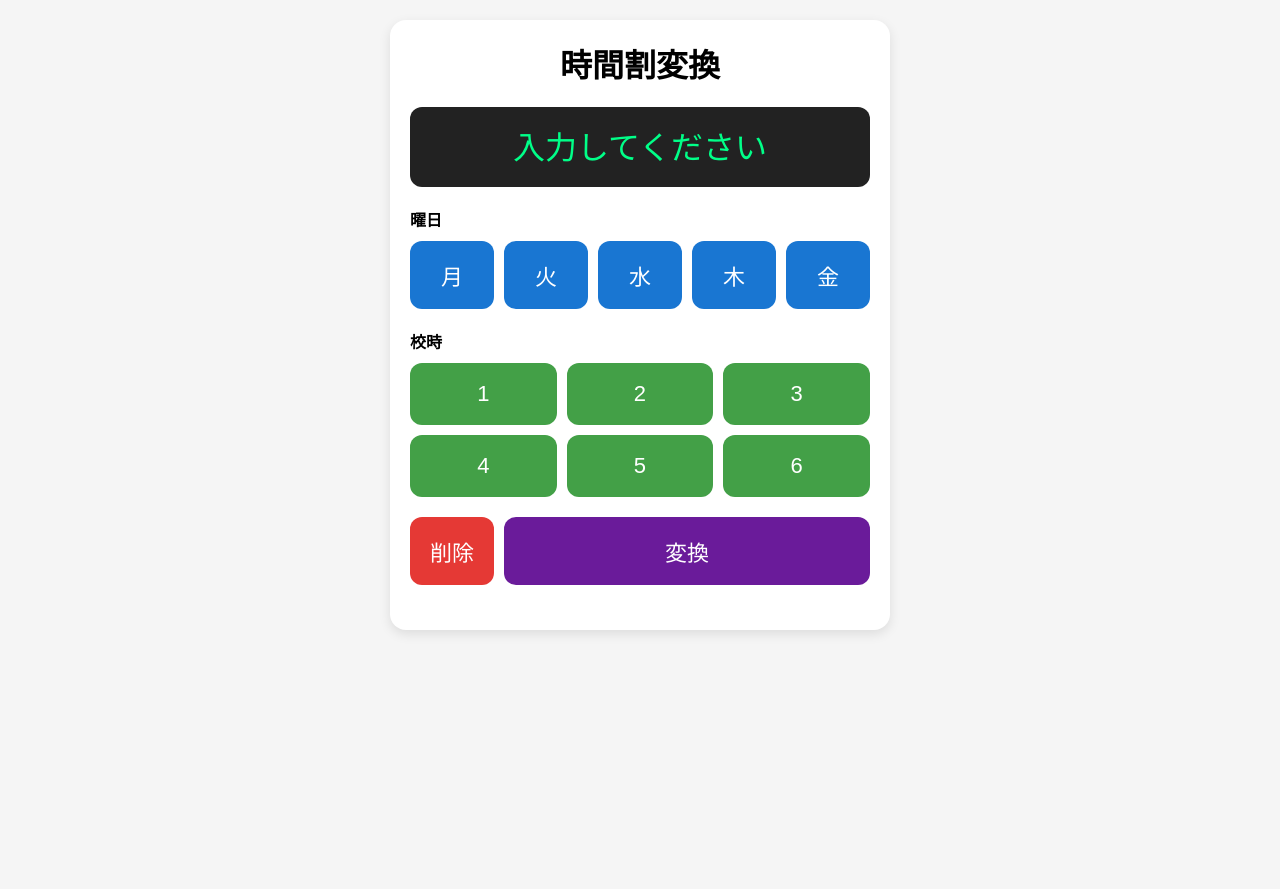
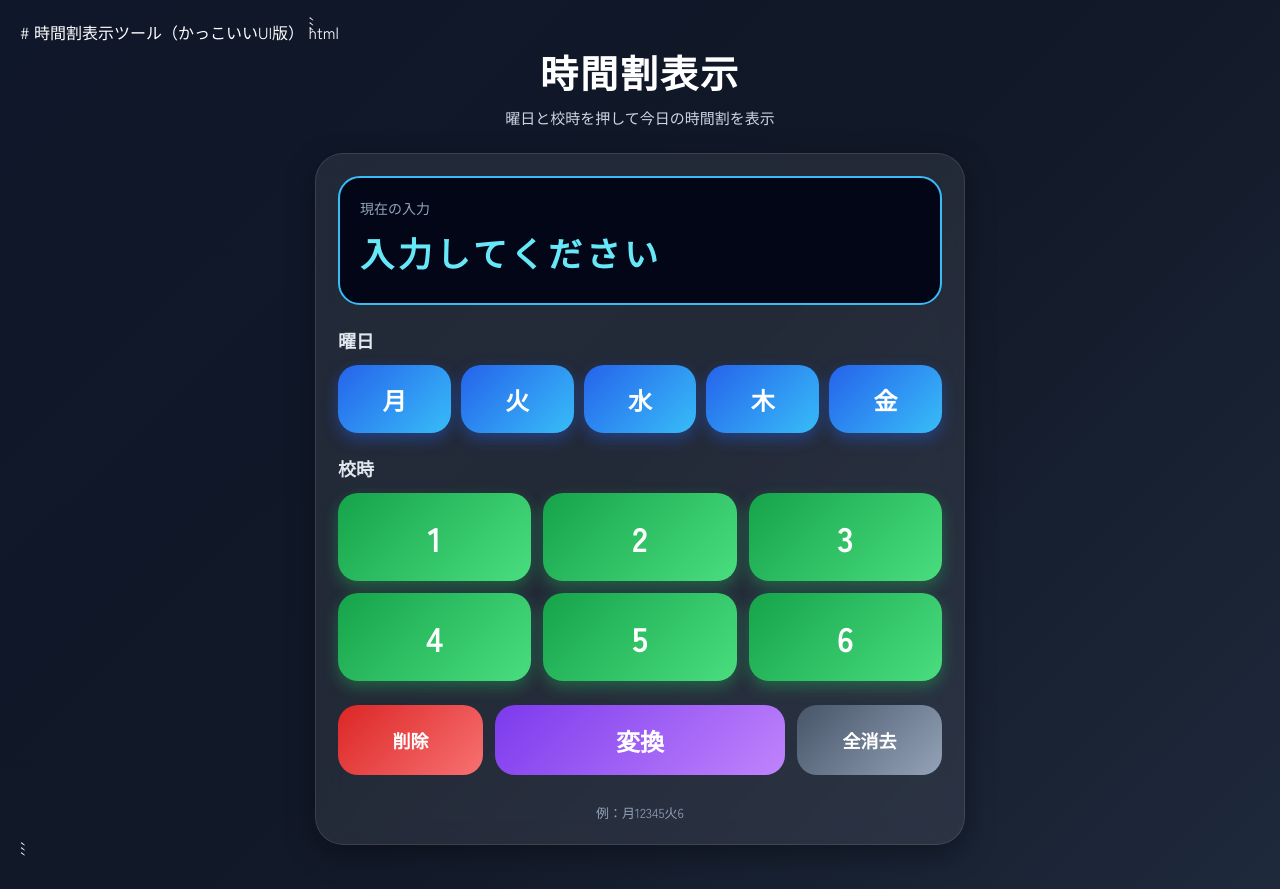
Before and after one commit to RYU-pc/timetable-tool, a plain HTML site: page index.html in a window 1280 px wide. Before the commit the page ends 800 px from the top, so only its background shows below. Drawn offline with Linux system fonts and the light colour scheme.

Commit message:
Update index.html

````diff
--- a/index.html
+++ b/index.html
@@ -1,74 +1,120 @@
+# 時間割表示ツール（かっこいいUI版）
+
+```html
 <!DOCTYPE html>
 <html lang="ja">
 <head>
 <meta charset="UTF-8">
 <meta name="viewport" content="width=device-width, initial-scale=1.0">
-<title>時間割変換</title>
+
+<title>時間割表示ツール</title>
+
+<link rel="preconnect" href="https://fonts.googleapis.com">
+<link rel="preconnect" href="https://fonts.gstatic.com" crossorigin>
+<link href="https://fonts.googleapis.com/css2?family=Zen+Kaku+Gothic+New:wght@400;500;700&display=swap" rel="stylesheet">
 
 <style>
 
+*{
+    box-sizing:border-box;
+}
+
 body{
     margin:0;
+    min-height:100vh;
+    font-family:'Zen Kaku Gothic New',sans-serif;
+    background:
+    linear-gradient(135deg,#0f172a,#111827,#1e293b);
+    color:white;
     padding:20px;
-    background:#f5f5f5;
-    font-family:sans-serif;
 }
 
 .container{
-    max-width:500px;
+    max-width:650px;
     margin:auto;
 }
 
-.card{
-    background:white;
-    border-radius:16px;
-    padding:20px;
-    box-shadow:0 4px 12px rgba(0,0,0,0.1);
+.header{
+    text-align:center;
+    margin-bottom:25px;
 }
 
-h1{
-    text-align:center;
-    margin-top:0;
+.title{
+    font-size:38px;
+    font-weight:700;
+    margin-bottom:8px;
+    letter-spacing:2px;
+}
+
+.subtitle{
+    color:#cbd5e1;
+    font-size:15px;
+}
+
+.card{
+    background:rgba(255,255,255,0.08);
+    backdrop-filter:blur(12px);
+    border:1px solid rgba(255,255,255,0.1);
+    border-radius:28px;
+    padding:22px;
+    box-shadow:
+    0 10px 30px rgba(0,0,0,0.35);
+}
+
+.displayBox{
+    background:#020617;
+    border:2px solid #38bdf8;
+    border-radius:22px;
+    padding:20px;
+    margin-bottom:22px;
+}
+
+.displayTitle{
+    font-size:14px;
+    color:#94a3b8;
+    margin-bottom:10px;
 }
 
 .display{
-    background:#222;
-    color:#00ff88;
-    font-size:32px;
-    text-align:center;
-    padding:15px;
-    border-radius:12px;
-    margin-bottom:20px;
-    min-height:50px;
+    min-height:55px;
+    font-size:34px;
+    letter-spacing:4px;
+    color:#67e8f9;
     word-break:break-all;
+    font-weight:700;
+}
+
+.section{
+    margin-top:22px;
 }
 
 .sectionTitle{
-    font-weight:bold;
-    margin-bottom:10px;
-    margin-top:20px;
+    font-size:18px;
+    font-weight:700;
+    margin-bottom:12px;
+    color:#e2e8f0;
 }
 
-.grid{
+.dayGrid{
     display:grid;
     grid-template-columns:repeat(5,1fr);
     gap:10px;
 }
 
-.grid3{
+.numGrid{
     display:grid;
     grid-template-columns:repeat(3,1fr);
-    gap:10px;
+    gap:12px;
 }
 
 button{
-    padding:18px;
-    font-size:22px;
     border:none;
-    border-radius:12px;
+    border-radius:20px;
+    cursor:pointer;
     color:white;
-    cursor:pointer;
-    transition:0.1s;
+    font-family:inherit;
+    transition:0.12s;
+    font-weight:700;
 }
 
 button:active{
@@ -76,36 +122,118 @@ button:active{
 }
 
 .dayBtn{
-    background:#1976d2;
+    background:linear-gradient(135deg,#2563eb,#38bdf8);
+    height:68px;
+    font-size:24px;
+    box-shadow:0 6px 15px rgba(37,99,235,0.4);
 }
 
 .numBtn{
-    background:#43a047;
+    background:linear-gradient(135deg,#16a34a,#4ade80);
+    height:88px;
+    font-size:34px;
+    box-shadow:0 6px 15px rgba(34,197,94,0.35);
+}
+
+.actionArea{
+    display:grid;
+    grid-template-columns:1fr 2fr 1fr;
+    gap:12px;
+    margin-top:24px;
 }
 
 .deleteBtn{
-    background:#e53935;
+    background:linear-gradient(135deg,#dc2626,#f87171);
+    font-size:18px;
 }
 
 .convertBtn{
-    background:#6a1b9a;
+    background:linear-gradient(135deg,#7c3aed,#c084fc);
+    font-size:24px;
+}
+
+.clearBtn{
+    background:linear-gradient(135deg,#475569,#94a3b8);
+    font-size:18px;
+}
+
+.actionBtn{
+    height:70px;
 }
 
 .result{
-    margin-top:25px;
+    margin-top:28px;
 }
 
-.lesson{
-    background:#e3f2fd;
-    border-radius:12px;
-    padding:15px;
-    margin-top:10px;
-    font-size:22px;
+.resultTitle{
+    font-size:24px;
+    font-weight:700;
+    margin-bottom:14px;
 }
 
-.period{
-    font-weight:bold;
-    margin-right:10px;
+.lessonCard{
+    background:rgba(255,255,255,0.09);
+    border:1px solid rgba(255,255,255,0.1);
+    border-radius:22px;
+    padding:18px;
+    margin-top:12px;
+    display:flex;
+    align-items:center;
+    gap:16px;
+}
+
+.periodBadge{
+    min-width:74px;
+    height:74px;
+    border-radius:18px;
+    background:linear-gradient(135deg,#0ea5e9,#22d3ee);
+    display:flex;
+    align-items:center;
+    justify-content:center;
+    font-size:22px;
+    font-weight:700;
+    box-shadow:0 4px 15px rgba(14,165,233,0.4);
+}
+
+.lessonInfo{
+    flex:1;
+}
+
+.lessonName{
+    font-size:28px;
+    font-weight:700;
+}
+
+.lessonSub{
+    color:#cbd5e1;
+    margin-top:4px;
+    font-size:14px;
+}
+
+.footerText{
+    text-align:center;
+    margin-top:18px;
+    color:#94a3b8;
+    font-size:13px;
+}
+
+@media(max-width:600px){
+
+    .title{
+        font-size:30px;
+    }
+
+    .display{
+        font-size:28px;
+    }
+
+    .lessonName{
+        font-size:24px;
+    }
+
+    .numBtn{
+        height:82px;
+    }
 }
 
 </style>
@@ -115,50 +243,75 @@ button:active{
 
 <div class="container">
 
+<div class="header">
+    <div class="title">時間割表示</div>
+    <div class="subtitle">
+        曜日と校時を押して今日の時間割を表示
+    </div>
+</div>
+
 <div class="card">
 
-<h1>時間割変換</h1>
+<div class="displayBox">
+    <div class="displayTitle">現在の入力</div>
+    <div class="display" id="display">
+        入力してください
+    </div>
+</div>
 
-<div class="display" id="display"></div>
-
+<div class="section">
     <div class="sectionTitle">曜日</div>
 
-<div class="grid">
+    <div class="dayGrid">
 
-<button class="dayBtn" onclick="beep(700,80); addText('月')">月</button>
-<button class="dayBtn" onclick="beep(700,80); addText('火')">火</button>
-<button class="dayBtn" onclick="beep(700,80); addText('水')">水</button>
-<button class="dayBtn" onclick="beep(700,80); addText('木')">木</button>
-<button class="dayBtn" onclick="beep(700,80); addText('金')">金</button>
+        <button class="dayBtn" onclick="playBeep(650,70); addText('月')">月</button>
+        <button class="dayBtn" onclick="playBeep(650,70); addText('火')">火</button>
+        <button class="dayBtn" onclick="playBeep(650,70); addText('水')">水</button>
+        <button class="dayBtn" onclick="playBeep(650,70); addText('木')">木</button>
+        <button class="dayBtn" onclick="playBeep(650,70); addText('金')">金</button>
 
     </div>
+</div>
 
+<div class="section">
     <div class="sectionTitle">校時</div>
 
-<div class="grid3">
+    <div class="numGrid">
 
-<button class="numBtn" onclick="beep(900,80); addText('1')">1</button>
-<button class="numBtn" onclick="beep(900,80); addText('2')">2</button>
-<button class="numBtn" onclick="beep(900,80); addText('3')">3</button>
-<button class="numBtn" onclick="beep(900,80); addText('4')">4</button>
-<button class="numBtn" onclick="beep(900,80); addText('5')">5</button>
-<button class="numBtn" onclick="beep(900,80); addText('6')">6</button>
+        <button class="numBtn" onclick="playBeep(850,60); addText('1')">1</button>
+        <button class="numBtn" onclick="playBeep(850,60); addText('2')">2</button>
+        <button class="numBtn" onclick="playBeep(850,60); addText('3')">3</button>
+        <button class="numBtn" onclick="playBeep(850,60); addText('4')">4</button>
+        <button class="numBtn" onclick="playBeep(850,60); addText('5')">5</button>
+        <button class="numBtn" onclick="playBeep(850,60); addText('6')">6</button>
 
     </div>
+</div>
 
-<div class="grid" style="margin-top:20px;">
+<div class="actionArea">
 
-<button class="deleteBtn" onclick="beep(300,120); deleteText()">
+    <button class="actionBtn deleteBtn"
+    onclick="playBeep(300,120); deleteText()">
     削除
     </button>
 
-<button class="convertBtn" onclick="beep(1400,180); convertTimetable()" style="grid-column:span 4;">
+    <button class="actionBtn convertBtn"
+    onclick="playBeep(1350,150); convertTimetable()">
     変換
+    </button>
+
+    <button class="actionBtn clearBtn"
+    onclick="playBeep(450,120); clearText()">
+    全消去
     </button>
 
 </div>
 
 <div class="result" id="result"></div>
+
+<div class="footerText">
+例：月12345火6
+</div>
 
 </div>
 
@@ -168,25 +321,23 @@ button:active{
 
 const timetable = {
 
-    月: ["国語","英語","理科","体育","数学","社会"],
+    月:["国語","英語","理科","体育","数学","社会"],
 
-    火: ["理科","英語","数学","社会","総合","総合"],
+    火:["理科","英語","数学","社会","総合","総合"],
 
-    水: ["音楽","社会","体育","理科","学活"],
+    水:["音楽","社会","体育","理科","学活"],
 
-    木: ["英語","美術","道徳","国語","数学","理科"],
+    木:["英語","美術","道徳","国語","数学","理科"],
 
-    金: ["英語","国語","数学","社会","体育","家庭科"]
-
+    金:["英語","国語","数学","社会","体育","家庭科"]
 };
 
 let input = "";
 
-// 電子音
-function beep(freq = 800, duration = 80){
-
 const audioCtx =
 new (window.AudioContext || window.webkitAudioContext)();
+
+function playBeep(freq=800,duration=80){
 
     const oscillator =
     audioCtx.createOscillator();
@@ -203,8 +354,13 @@ function beep(freq = 800, duration = 80){
     gainNode.connect(audioCtx.destination);
 
     gainNode.gain.setValueAtTime(
-        0.08,
+        0.06,
         audioCtx.currentTime
+    );
+
+    gainNode.gain.exponentialRampToValueAtTime(
+        0.001,
+        audioCtx.currentTime + duration / 1000
     );
 
     oscillator.start();
@@ -228,6 +384,16 @@ function deleteText(){
     updateDisplay();
 }
 
+function clearText(){
+
+    input = "";
+
+    updateDisplay();
+
+    document.getElementById("result")
+    .innerHTML = "";
+}
+
 function updateDisplay(){
 
     document.getElementById("display")
@@ -239,7 +405,8 @@ function convertTimetable(){
     const result =
     document.getElementById("result");
 
-    result.innerHTML = "";
+    result.innerHTML =
+    `<div class="resultTitle">今日の時間割</div>`;
 
     let currentDay = "";
 
@@ -249,7 +416,6 @@ function convertTimetable(){
 
         const char = input[i];
 
-        // 曜日
         if(timetable[char]){
 
             currentDay = char;
@@ -257,7 +423,6 @@ function convertTimetable(){
             continue;
         }
 
-        // 数字
         if(!isNaN(char) && currentDay){
 
             const lesson =
@@ -272,8 +437,11 @@ function convertTimetable(){
 
     if(lessons.length === 0){
 
-        result.innerHTML =
-        "入力してください";
+        result.innerHTML += `
+        <div class="lessonCard">
+            入力してください
+        </div>
+        `;
 
         return;
     }
@@ -281,15 +449,29 @@ function convertTimetable(){
     lessons.forEach((lesson,index)=>{
 
         result.innerHTML += `
-        <div class="lesson">
-            <span class="period">
-            ${index+1}校時
-            </span>
+
+        <div class="lessonCard">
+
+            <div class="periodBadge">
+                ${index+1}
+            </div>
+
+            <div class="lessonInfo">
+
+                <div class="lessonName">
                     ${lesson}
                 </div>
+
+                <div class="lessonSub">
+                    ${index+1}校時
+                </div>
+
+            </div>
+
+        </div>
+
         `;
     });
-
 }
 
 updateDisplay();
@@ -298,3 +480,4 @@ updateDisplay();
 
 </body>
 </html>
+```
````
Lines whose indentation alone changed are shown as unchanged.
